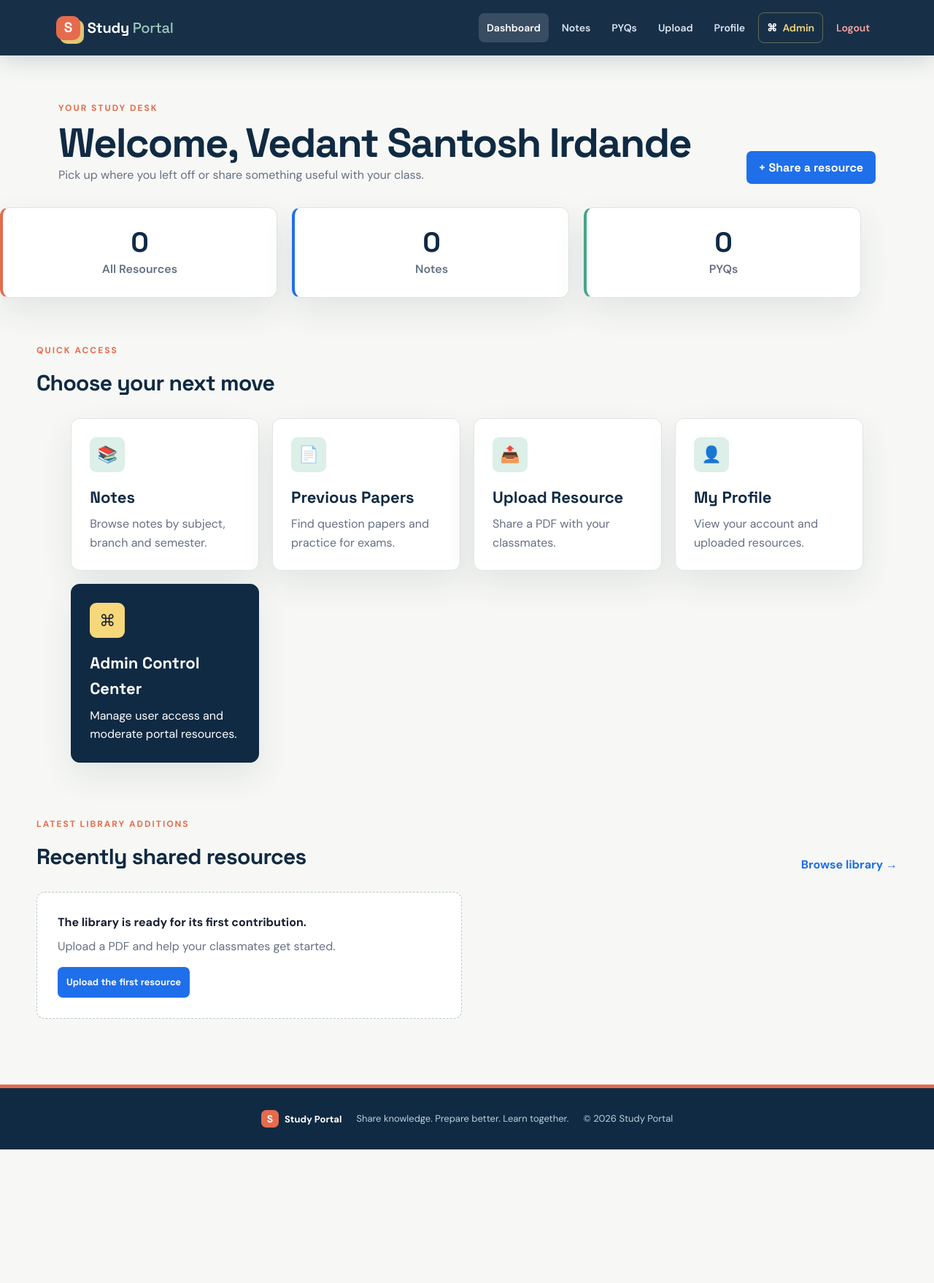
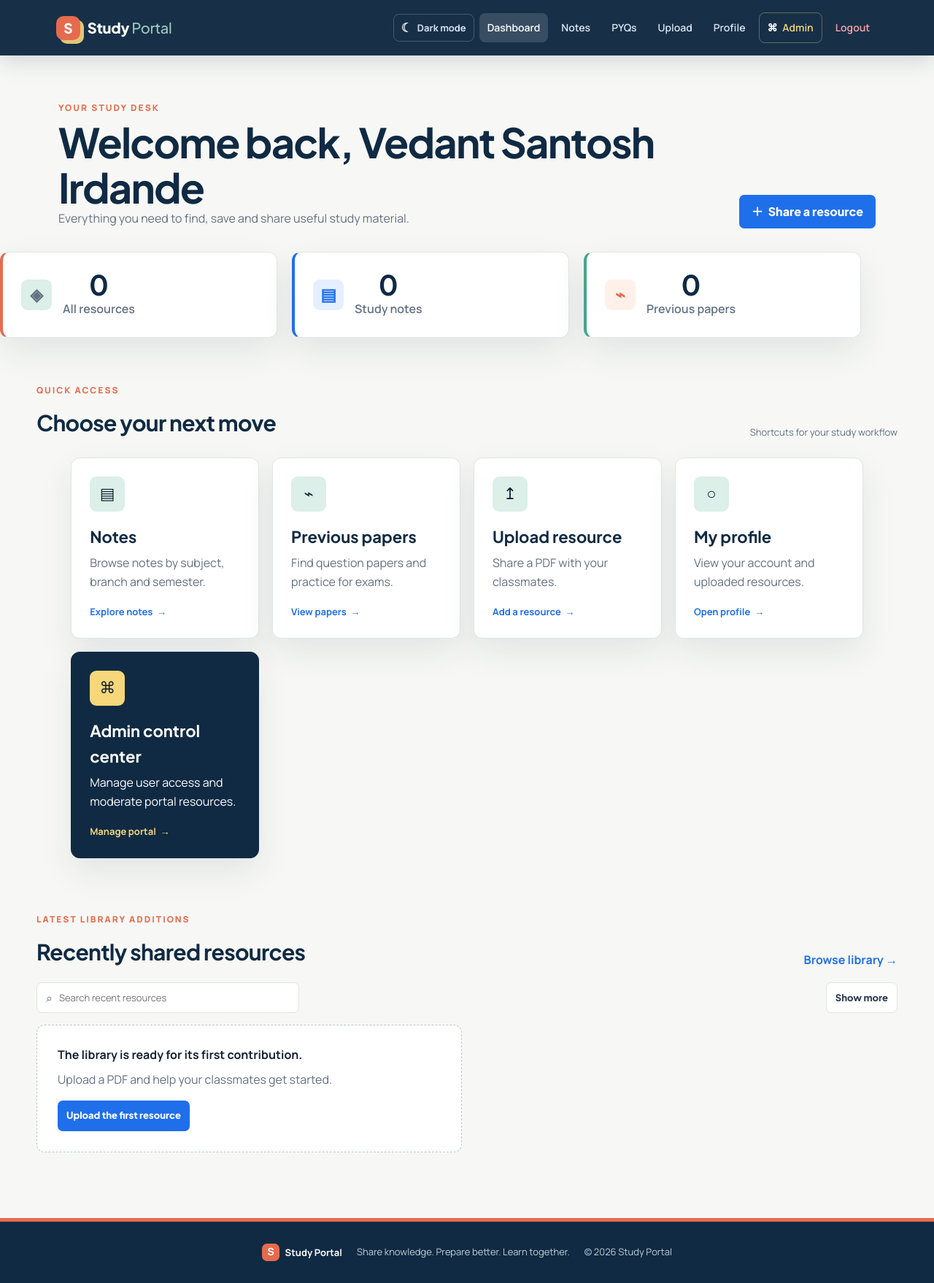
Before and after one commit to vedantirdande/Study-Planner, a Flask app: page /dashboard in a window 1280 px wide. Shown: the whole page at 73% size. Before the commit the page ends 1575 px from the top, so only its background shows below. Run offline with Flask 3, Linux system fonts and the light colour scheme; a user stored in the database is signed in; data that the repository does not hold is empty.

Commit message:
Implement dark mode styling and theme toggle functionality

```diff
--- /dev/null
+++ b/static/css/dark-mode.css
@@ -0,0 +1,84 @@
+body.dark-mode {
+  --ink: #e5edf5;
+  --muted: #a8b5c3;
+  --paper: #101923;
+  --surface: #182532;
+  --line: #304150;
+  --navy: #dce8f2;
+  --blue: #72b5ff;
+  --coral: #ff9277;
+  --mint: #24483f;
+  --yellow: #f4d982;
+  --shadow: 0 18px 45px rgba(0, 0, 0, .24);
+  background: var(--paper);
+  color: var(--ink);
+}
+
+.theme-toggle {
+  align-items: center;
+  background: transparent;
+  border: 1px solid rgba(255, 255, 255, .2);
+  border-radius: 8px;
+  color: #dbe4f0;
+  cursor: pointer;
+  display: inline-flex;
+  font-size: 13px;
+  font-weight: 700;
+  gap: 7px;
+  padding: 8px 10px;
+}
+
+.theme-toggle:hover { background: rgba(255, 255, 255, .1); color: #fff; }
+.theme-toggle span:first-child { font-size: 17px; line-height: 1; }
+
+body.dark-mode .hero { background: linear-gradient(115deg, #1a3739 0%, #101923 54%, #3a2d28 100%); }
+body.dark-mode .badge,
+body.dark-mode .btn.secondary,
+body.dark-mode .action-card.admin-action,
+body.dark-mode .auth-icon,
+body.dark-mode .avatar { background: #24445b; color: #f3f7fb; }
+body.dark-mode .action-card.admin-action { border-color: #24445b; }
+body.dark-mode .site-footer { background: #0c141d; color: #a8b5c3; }
+body.dark-mode .hero p,
+body.dark-mode .admin-header p:not(.eyebrow) { color: var(--muted); }
+body.dark-mode h1,
+body.dark-mode h2,
+body.dark-mode h3,
+body.dark-mode .admin-header h1,
+body.dark-mode .stat-card strong { color: var(--ink); }
+body.dark-mode .btn.ghost,
+body.dark-mode .card,
+body.dark-mode .form-box,
+body.dark-mode .feature-card,
+body.dark-mode .action-card,
+body.dark-mode .resource-card,
+body.dark-mode .profile-card,
+body.dark-mode .form-card,
+body.dark-mode .filter-panel,
+body.dark-mode .stat-card,
+body.dark-mode input,
+body.dark-mode select,
+body.dark-mode .library-empty,
+body.dark-mode .dashboard-empty,
+body.dark-mode .empty-state,
+body.dark-mode .admin-message,
+body.dark-mode .message { background: var(--surface); color: var(--ink); }
+body.dark-mode input,
+body.dark-mode select { border-color: var(--line); }
+body.dark-mode .tag { background: #482b28; color: #ffad95; }
+body.dark-mode .meta span { background: #22332f; color: var(--muted); }
+body.dark-mode .admin-stats div,
+body.dark-mode .table-wrap { background: var(--surface); }
+body.dark-mode th { background: #202f3b; color: var(--muted); }
+body.dark-mode th,
+body.dark-mode td { border-color: var(--line); }
+body.dark-mode .admin-message { border-left-color: var(--yellow); color: #f4d9a2; }
+body.dark-mode .auth-page { background: linear-gradient(135deg, #1a3739, #101923 60%, #3a2d28); }
+body.dark-mode .form label { color: var(--ink); }
+body.dark-mode .show-password,
+body.dark-mode .password-hint { color: var(--muted); }
+body.dark-mode .skip-link { color: #102a43; }
+
+@media (max-width: 700px) {
+  .theme-toggle { justify-content: center; margin-bottom: 4px; }
+}
--- a/static/css/polish.css
+++ b/static/css/polish.css
@@ -15,7 +15,7 @@
 body {
   background: var(--paper);
   color: var(--ink);
-  font-family: "DM Sans", sans-serif;
+  font-family: "Manrope", sans-serif;
 }
 
 main { min-height: calc(100vh - 190px); }
@@ -25,7 +25,7 @@ main { min-height: calc(100vh - 190px); }
 }
 .skip-link:focus { top: 16px; }
 
-h1, h2, h3, .brand, .btn { font-family: "Space Grotesk", sans-serif; }
+h1, h2, h3, .brand, .btn { font-family: "Plus Jakarta Sans", sans-serif; }
 h1, h2, h3 { color: var(--navy); }
 .site-header {
   background: rgba(16, 42, 67, .97);
@@ -80,10 +80,24 @@ h1, h2, h3 { color: var(--navy); }
 .dashboard-head { display: flex; align-items: end; justify-content: space-between; gap: 28px; }
 .dashboard-head .btn { flex: 0 0 auto; }
 .dashboard-stats { margin-top: 0; }
+.dashboard-reveal { animation: dashboard-reveal .45s ease both; animation-delay: var(--reveal-delay, 0ms); }
+@keyframes dashboard-reveal { from { opacity: 0; transform: translateY(10px); } to { opacity: 1; transform: translateY(0); } }
+.dashboard-stats .stat-card { display: flex; align-items: center; gap: 15px; min-height: 112px; }
+.dashboard-stats .stat-card > div { display: grid; gap: 2px; }
+.dashboard-stats .stat-card strong { line-height: 1; }
+.stat-icon { display: grid; place-items: center; flex: 0 0 42px; width: 42px; height: 42px; border-radius: 9px; background: var(--mint); color: var(--navy); font-size: 23px; font-weight: 700; }
+.dashboard-stats .stat-card:nth-child(2) .stat-icon { background: #e6efff; color: var(--blue); }
+.dashboard-stats .stat-card:nth-child(3) .stat-icon { background: #fff1ea; color: var(--coral); }
 .dashboard-section { max-width: 1180px; margin: 58px auto; }
 .dashboard-section .section-heading { align-items: end; }
 .dashboard-section .section-heading h2 { margin-top: 4px; }
+.section-note { color: var(--muted); font-size: 13px; }
 .text-link { color: var(--blue); font-weight: 700; text-decoration: none; }
+.library-tools { display: flex; align-items: center; justify-content: space-between; gap: 12px; margin: -6px 0 16px; }
+.library-search { display: flex; align-items: center; gap: 9px; width: min(100%, 360px); padding: 0 12px; border: 1px solid var(--line); border-radius: 7px; background: var(--surface); color: var(--muted); }
+.library-search input { width: 100%; min-height: 40px; border: 0; outline: 0; background: transparent; font-size: 13px; }
+.library-search:focus-within { border-color: var(--blue); box-shadow: 0 0 0 3px rgba(31,111,235,.12); }
+.library-empty { padding: 24px; border: 1px dashed #b8c9c3; border-radius: 11px; background: #fff; color: var(--muted); text-align: center; }
 .recent-grid { display: grid; grid-template-columns: repeat(2, minmax(0, 1fr)); gap: 14px; }
 .recent-card { display: flex; align-items: center; gap: 14px; min-width: 0; padding: 17px; background: var(--surface); border: 1px solid var(--line); border-radius: 11px; box-shadow: 0 10px 28px rgba(16,42,67,.06); }
 .recent-icon { display: grid; place-items: center; flex: 0 0 42px; width: 42px; height: 42px; border-radius: 8px; background: var(--mint); }
@@ -113,15 +127,19 @@ h1, h2, h3 { color: var(--navy); }
 .stat-card { background: var(--surface); padding: 25px; border-left: 4px solid var(--coral); }
 .stat-card:nth-child(2) { border-left-color: var(--blue); }
 .stat-card:nth-child(3) { border-left-color: #45a58a; }
-.stat-card strong { color: var(--navy); font-family: "Space Grotesk", sans-serif; font-size: 38px; }
+.stat-card strong { color: var(--navy); font-family: "Plus Jakarta Sans", sans-serif; font-size: 38px; }
 .stat-card span { color: var(--muted); font-weight: 600; }
 .action-card { background: var(--surface); padding: 25px; text-decoration: none; transition: transform .2s ease, border-color .2s ease; }
 .action-card:hover { transform: translateY(-4px); border-color: #a5c9bd; }
 .action-card > span { display: grid; place-items: center; width: 48px; height: 48px; background: var(--mint); border-radius: 9px; font-size: 22px; margin-bottom: 17px; }
 .action-card h2 { font-size: 22px; margin-bottom: 6px; }
+.action-link { display: block; margin-top: 18px; color: var(--blue); font-size: 13px; }
+.action-link span { margin-left: 3px; transition: margin-left .2s ease; }
+.action-card:hover .action-link span { margin-left: 7px; }
 .action-card.admin-action { background: var(--navy); border-color: var(--navy); }
 .action-card.admin-action h2, .action-card.admin-action p { color: white; }
 .action-card.admin-action > span { background: var(--yellow); }
+.action-card.admin-action .action-link { color: var(--yellow); }
 
 .filter-panel { background: var(--surface); padding: 17px; margin-bottom: 28px; }
 .search-form { gap: 10px; }
@@ -172,6 +190,8 @@ input:focus, select:focus { outline: 3px solid rgba(31,111,235,.15); border-colo
   .dashboard-head .btn { width: 100%; justify-content: center; }
   .dashboard-section { margin: 42px 20px; }
   .recent-grid { grid-template-columns: 1fr; }
+  .library-tools { align-items: stretch; flex-direction: column; }
+  .library-search { width: 100%; }
   .recent-card { align-items: flex-start; flex-wrap: wrap; }
   .recent-card .btn { margin-left: 56px; }
   .page-head .form-actions, .form-card .form-actions { justify-content: stretch; }
@@ -180,3 +200,7 @@ input:focus, select:focus { outline: 3px solid rgba(31,111,235,.15); border-colo
   .brand-mark { width: 29px; height: 29px; font-size: 16px; }
   .nav-links a { border-radius: 6px; }
 }
+
+@media (prefers-reduced-motion: reduce) {
+  .dashboard-reveal { animation: none; }
+}
--- a/static/js/script.js
+++ b/static/js/script.js
@@ -0,0 +1,62 @@
+document.addEventListener("DOMContentLoaded", () => {
+	const themeToggle = document.querySelector("[data-theme-toggle]");
+	const savedTheme = localStorage.getItem("study-portal-theme");
+	const prefersDark = window.matchMedia("(prefers-color-scheme: dark)").matches;
+	const isDark = savedTheme ? savedTheme === "dark" : prefersDark;
+
+	const updateThemeToggle = (darkMode) => {
+		document.body.classList.toggle("dark-mode", darkMode);
+		if (!themeToggle) return;
+		themeToggle.setAttribute("aria-pressed", String(darkMode));
+		themeToggle.setAttribute("aria-label", darkMode ? "Switch to light mode" : "Switch to dark mode");
+		themeToggle.querySelector("[data-theme-icon]").textContent = darkMode ? "☀" : "☾";
+		themeToggle.querySelector("[data-theme-label]").textContent = darkMode ? "Light mode" : "Dark mode";
+	};
+
+	updateThemeToggle(isDark);
+	themeToggle?.addEventListener("click", () => {
+		const darkMode = !document.body.classList.contains("dark-mode");
+		localStorage.setItem("study-portal-theme", darkMode ? "dark" : "light");
+		updateThemeToggle(darkMode);
+	});
+
+	const dashboard = document.querySelector("[data-dashboard]");
+	if (!dashboard) return;
+
+	const revealItems = dashboard.querySelectorAll(
+		".dashboard-stats .stat-card, .card-grid .action-card, .recent-card"
+	);
+	revealItems.forEach((item, index) => {
+		item.style.setProperty("--reveal-delay", `${Math.min(index * 55, 330)}ms`);
+		item.classList.add("dashboard-reveal");
+	});
+
+	const search = dashboard.querySelector("[data-resource-search]");
+	const resourceCards = [...dashboard.querySelectorAll("[data-resource-card]")];
+	const resourceToggle = dashboard.querySelector("[data-resource-toggle]");
+	const resourceEmpty = dashboard.querySelector("[data-resource-empty]");
+	let showAll = false;
+
+	const updateResources = () => {
+		const query = (search?.value || "").trim().toLowerCase();
+		const matches = resourceCards.filter((card) => card.textContent.toLowerCase().includes(query));
+		resourceCards.forEach((card) => {
+			const visible = matches.includes(card) && (showAll || matches.indexOf(card) < 4);
+			card.hidden = !visible;
+		});
+		if (resourceToggle) {
+			resourceToggle.hidden = matches.length <= 4;
+			resourceToggle.textContent = showAll ? "Show less" : "Show more";
+		}
+		if (resourceEmpty) resourceEmpty.hidden = matches.length > 0 || resourceCards.length === 0;
+	};
+
+	if (search && resourceCards.length) {
+		search.addEventListener("input", updateResources);
+		resourceToggle?.addEventListener("click", () => {
+			showAll = !showAll;
+			updateResources();
+		});
+		updateResources();
+	}
+});
--- a/templates/base.html
+++ b/templates/base.html
@@ -7,10 +7,11 @@
   <title>{% block title %}Study Portal{% endblock %}</title>
   <link rel="preconnect" href="https://fonts.googleapis.com">
   <link rel="preconnect" href="https://fonts.gstatic.com" crossorigin>
-  <link href="https://fonts.googleapis.com/css2?family=DM+Sans:wght@400;500;600;700&family=Space+Grotesk:wght@500;600;700&display=swap" rel="stylesheet">
+  <link href="https://fonts.googleapis.com/css2?family=Manrope:wght@400;500;600;700;800&family=Plus+Jakarta+Sans:wght@500;600;700;800&display=swap" rel="stylesheet">
   <link rel="stylesheet" href="{{ url_for('static', filename='css/style.css') }}">
   <link rel="stylesheet" href="{{ url_for('static', filename='css/polish.css') }}">
   <link rel="stylesheet" href="{{ url_for('static', filename='css/responsive.css') }}">
+  <link rel="stylesheet" href="{{ url_for('static', filename='css/dark-mode.css') }}">
   {% block extra_css %}{% endblock %}
 </head>
 <body>
@@ -19,6 +20,9 @@
   <a class="brand" href="{{ url_for('home') }}"><span class="brand-mark">S</span><span>Study <em>Portal</em></span></a>
   <button class="menu-toggle" type="button" aria-label="Toggle navigation" onclick="document.body.classList.toggle('nav-open')">☰</button>
   <nav class="nav-links" aria-label="Main navigation">
+    <button class="theme-toggle" type="button" aria-label="Switch to dark mode" aria-pressed="false" data-theme-toggle>
+      <span aria-hidden="true" data-theme-icon>☾</span><span data-theme-label>Dark mode</span>
+    </button>
     {% if session.get('user_id') %}
       <a class="{% if request.endpoint == 'dashboard' %}active{% endif %}" href="{{ url_for('dashboard') }}">Dashboard</a>
       <a class="{% if request.endpoint == 'notes' %}active{% endif %}" href="{{ url_for('notes') }}">Notes</a>
@@ -52,6 +56,7 @@
   <span>Share knowledge. Prepare better. Learn together.</span>
   <span>© 2026 Study Portal</span>
 </footer>
+<script src="{{ url_for('static', filename='js/script.js') }}" defer></script>
 {% block scripts %}{% endblock %}
 </body>
 </html>
--- a/templates/dashboard.html
+++ b/templates/dashboard.html
@@ -1,32 +1,46 @@
 {% extends "base.html" %}
 {% block title %}Dashboard | Study Portal{% endblock %}
 {% block content %}
-<section class="dashboard-head page-head"><div><span class="eyebrow">YOUR STUDY DESK</span><h1>Welcome, {{ name }}</h1><p>Pick up where you left off or share something useful with your class.</p></div><a class="btn primary" href="{{ url_for('upload') }}">+ Share a resource</a></section>
+<div class="dashboard-page" data-dashboard>
+<section class="dashboard-head page-head">
+  <div>
+    <span class="eyebrow">YOUR STUDY DESK</span>
+    <h1>Welcome back, {{ name }}</h1>
+    <p>Everything you need to find, save and share useful study material.</p>
+  </div>
+  <a class="btn primary" href="{{ url_for('upload') }}"><span aria-hidden="true">＋</span> Share a resource</a>
+</section>
 <section class="dashboard-stats stats-grid">
-  <div class="stat-card"><strong>{{ stats.total_resources or 0 }}</strong><span>All Resources</span></div>
-  <div class="stat-card"><strong>{{ stats.total_notes or 0 }}</strong><span>Notes</span></div>
-  <div class="stat-card"><strong>{{ stats.total_pyqs or 0 }}</strong><span>PYQs</span></div>
+  <div class="stat-card"><span class="stat-icon" aria-hidden="true">◈</span><div><strong>{{ stats.total_resources or 0 }}</strong><span>All resources</span></div></div>
+  <div class="stat-card"><span class="stat-icon" aria-hidden="true">▤</span><div><strong>{{ stats.total_notes or 0 }}</strong><span>Study notes</span></div></div>
+  <div class="stat-card"><span class="stat-icon" aria-hidden="true">⌁</span><div><strong>{{ stats.total_pyqs or 0 }}</strong><span>Previous papers</span></div></div>
 </section>
 <section class="dashboard-section">
-  <div class="section-heading"><div><span class="eyebrow">QUICK ACCESS</span><h2>Choose your next move</h2></div></div>
+  <div class="section-heading"><div><span class="eyebrow">QUICK ACCESS</span><h2>Choose your next move</h2></div><span class="section-note">Shortcuts for your study workflow</span></div>
   <div class="card-grid">
-  <a class="action-card" href="{{ url_for('notes') }}"><span>📚</span><h2>Notes</h2><p>Browse notes by subject, branch and semester.</p></a>
-  <a class="action-card" href="{{ url_for('pyq') }}"><span>📄</span><h2>Previous Papers</h2><p>Find question papers and practice for exams.</p></a>
-  <a class="action-card" href="{{ url_for('upload') }}"><span>📤</span><h2>Upload Resource</h2><p>Share a PDF with your classmates.</p></a>
-  <a class="action-card" href="{{ url_for('profile') }}"><span>👤</span><h2>My Profile</h2><p>View your account and uploaded resources.</p></a>
+  <a class="action-card" href="{{ url_for('notes') }}"><span aria-hidden="true">▤</span><h2>Notes</h2><p>Browse notes by subject, branch and semester.</p><strong class="action-link">Explore notes <span aria-hidden="true">→</span></strong></a>
+  <a class="action-card" href="{{ url_for('pyq') }}"><span aria-hidden="true">⌁</span><h2>Previous papers</h2><p>Find question papers and practice for exams.</p><strong class="action-link">View papers <span aria-hidden="true">→</span></strong></a>
+  <a class="action-card" href="{{ url_for('upload') }}"><span aria-hidden="true">↥</span><h2>Upload resource</h2><p>Share a PDF with your classmates.</p><strong class="action-link">Add a resource <span aria-hidden="true">→</span></strong></a>
+  <a class="action-card" href="{{ url_for('profile') }}"><span aria-hidden="true">○</span><h2>My profile</h2><p>View your account and uploaded resources.</p><strong class="action-link">Open profile <span aria-hidden="true">→</span></strong></a>
   {% if session.get('user_role') == 'admin' %}
-  <a class="action-card admin-action" href="{{ url_for('admin_panel') }}"><span>⌘</span><h2>Admin Control Center</h2><p>Manage user access and moderate portal resources.</p></a>
+  <a class="action-card admin-action" href="{{ url_for('admin_panel') }}"><span aria-hidden="true">⌘</span><h2>Admin control center</h2><p>Manage user access and moderate portal resources.</p><strong class="action-link">Manage portal <span aria-hidden="true">→</span></strong></a>
   {% endif %}
   </div>
 </section>
 <section class="dashboard-section recent-section">
-  <div class="section-heading"><div><span class="eyebrow">LATEST LIBRARY ADDITIONS</span><h2>Recently shared resources</h2></div><a class="text-link" href="{{ url_for('notes') }}">Browse library →</a></div>
-  <div class="recent-grid">
+  <div class="section-heading"><div><span class="eyebrow">LATEST LIBRARY ADDITIONS</span><h2>Recently shared resources</h2></div><a class="text-link" href="{{ url_for('notes') }}">Browse library <span aria-hidden="true">→</span></a></div>
+  <div class="library-tools">
+    <label class="library-search"><span aria-hidden="true">⌕</span><input type="search" placeholder="Search recent resources" aria-label="Search recent resources" data-resource-search></label>
+    <button class="btn small ghost" type="button" data-resource-toggle hidden>Show more</button>
+  </div>
+  <p class="library-empty" data-resource-empty hidden>No recent resources match that search.</p>
+  <div class="recent-grid" data-resource-list>
     {% for item in recent_resources %}
-    <article class="recent-card"><div class="recent-icon">{{ '📚' if item.resource_type == 'Notes' else '📄' }}</div><div class="recent-content"><span class="tag">{{ item.resource_type }}</span><h3>{{ item.title }}</h3><p>{{ item.subject }}</p><div class="recent-meta"><span>{{ item.branch }}</span><span>Semester {{ item.semester }}</span></div></div><a class="btn small ghost" target="_blank" rel="noopener" href="{{ url_for('static', filename='uploads/' + item.filename) }}">View PDF</a></article>
+    <article class="recent-card" data-resource-card><div class="recent-icon">{{ '📚' if item.resource_type == 'Notes' else '📄' }}</div><div class="recent-content"><span class="tag">{{ item.resource_type }}</span><h3>{{ item.title }}</h3><p>{{ item.subject }}</p><div class="recent-meta"><span>{{ item.branch }}</span><span>Semester {{ item.semester }}</span></div></div><a class="btn small ghost" target="_blank" rel="noopener" href="{{ url_for('static', filename='uploads/' + item.filename) }}">View PDF</a></article>
     {% else %}
     <div class="dashboard-empty"><strong>The library is ready for its first contribution.</strong><span>Upload a PDF and help your classmates get started.</span><a class="btn primary small" href="{{ url_for('upload') }}">Upload the first resource</a></div>
     {% endfor %}
   </div>
 </section>
+</div>
 {% endblock %}
```
